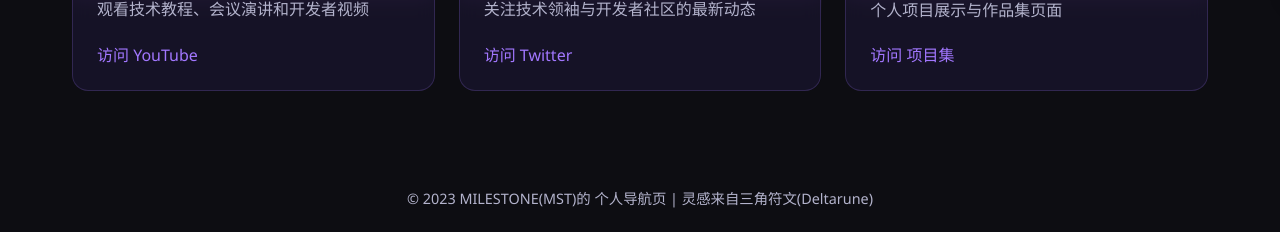
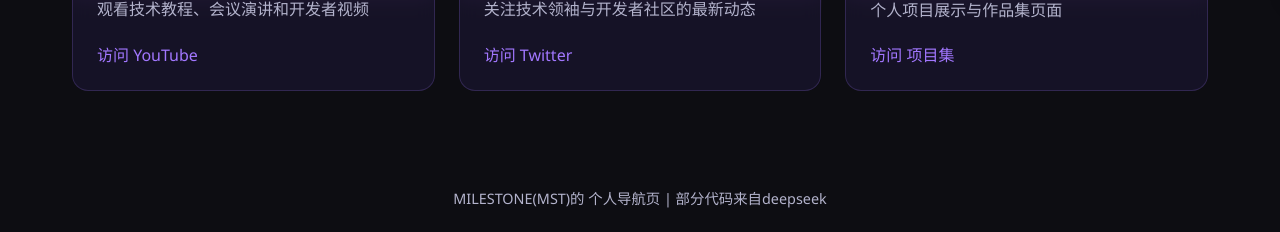
Before and after one commit to Milestone56/milestone_01, a plain HTML site: page index.html in a window 1280 px wide. Shown: the part 802-1034 px from the top of the page. Drawn offline with Linux system fonts and the light colour scheme.

Commit message:
Update index.html

```diff
--- a/index.html
+++ b/index.html
@@ -833,7 +833,7 @@
     </div>
 
     <footer>
-        <p>© 2023 MILESTONE(MST)的 个人导航页 | 灵感来自三角符文(Deltarune)</p>
+        <p>MILESTONE(MST)的 个人导航页 | 部分代码来自deepseek</p>
     </footer>
 
     <div class="theme-switcher" id="theme-switcher">
```
